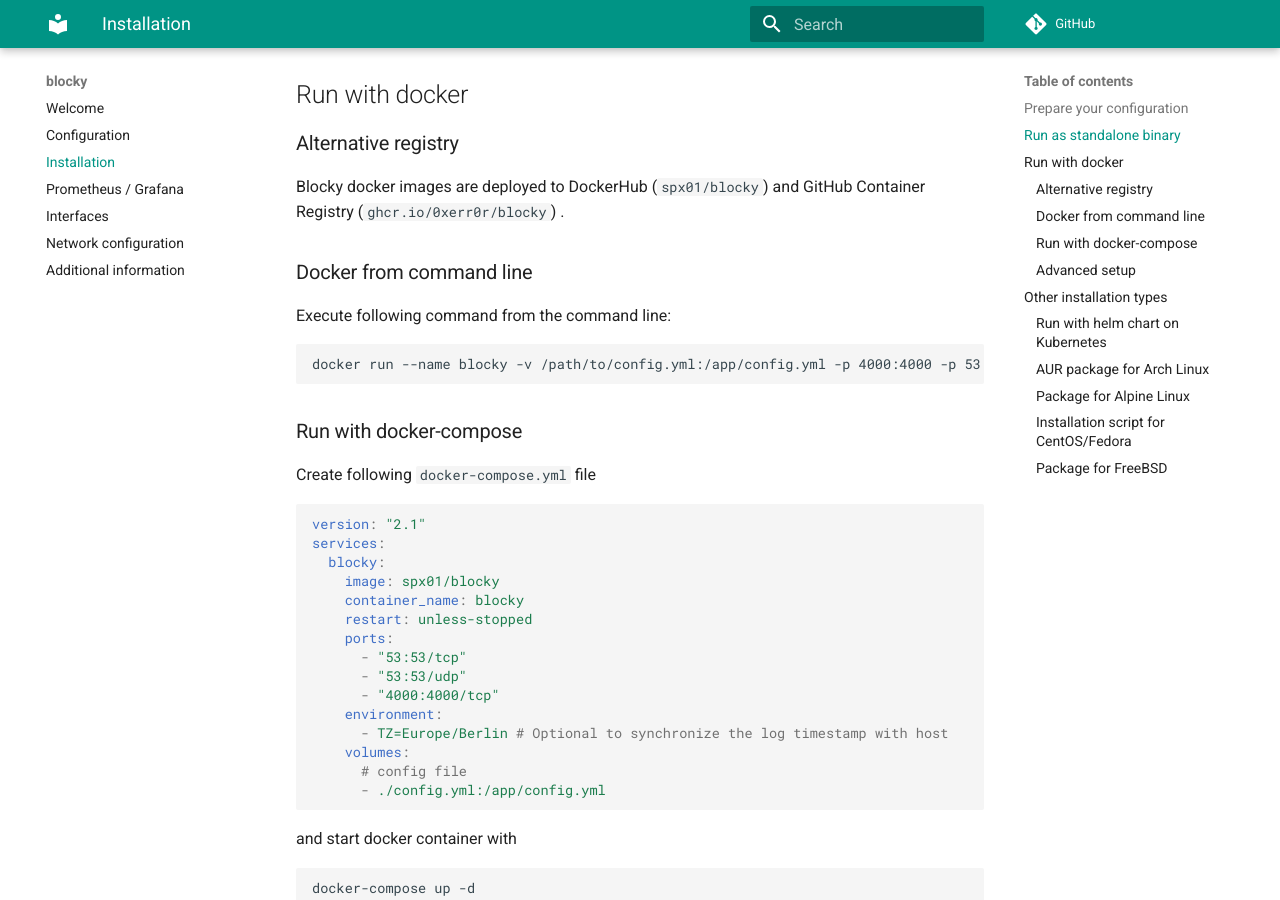
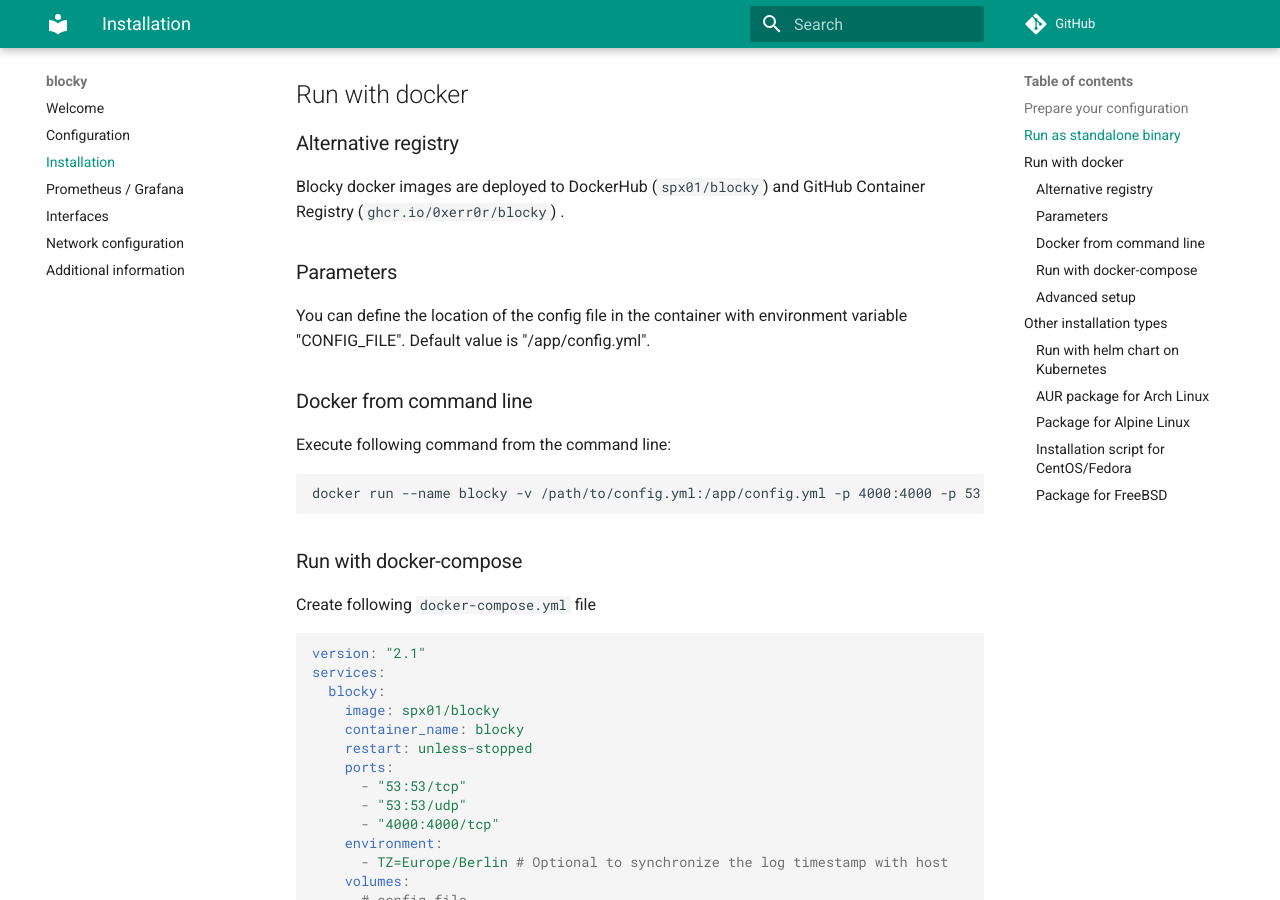
Before and after one commit to 0xERR0R/blocky, an MkDocs documentation site: the page built from docs/installation.md, in a window 1280 px wide and 900 px high, scrolled down 1050 px. Built offline with MkDocs 1.6.1 and Material for MkDocs 9.7.7, drawn with Linux system fonts in a browser that asks for light colours; comment, search, counter and statistics services are not loaded.

Commit message:
docs: added container parameters description

```diff
--- a/docs/installation.md
+++ b/docs/installation.md
@@ -47,6 +47,11 @@
 
 Blocky docker images are deployed to DockerHub (`spx01/blocky`) and GitHub Container Registry (`ghcr.io/0xerr0r/blocky`)
 .
+
+### Parameters
+
+You can define the location of the config file in the container with environment variable "CONFIG_FILE".
+Default value is "/app/config.yml".
 
 ### Docker from command line
 
```
